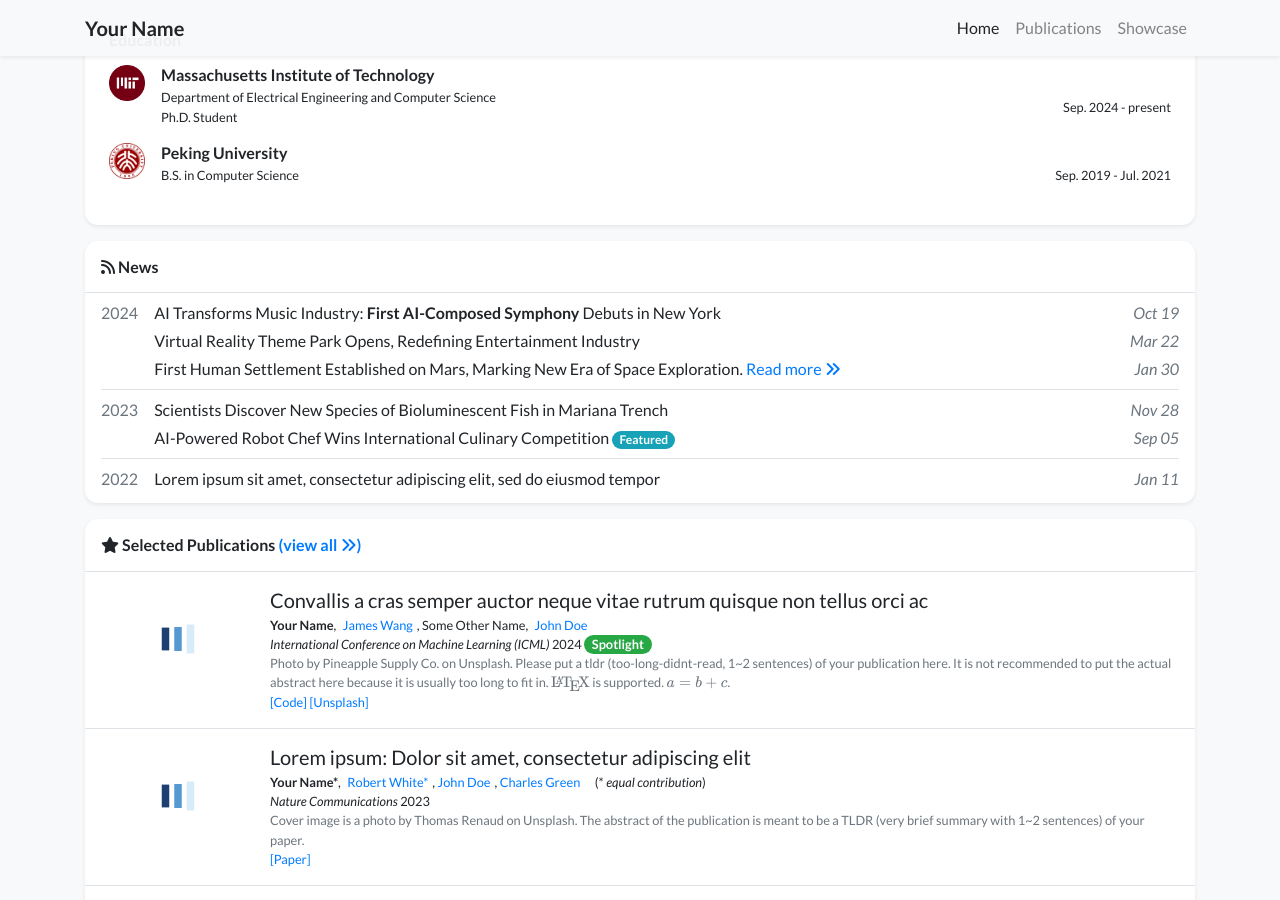
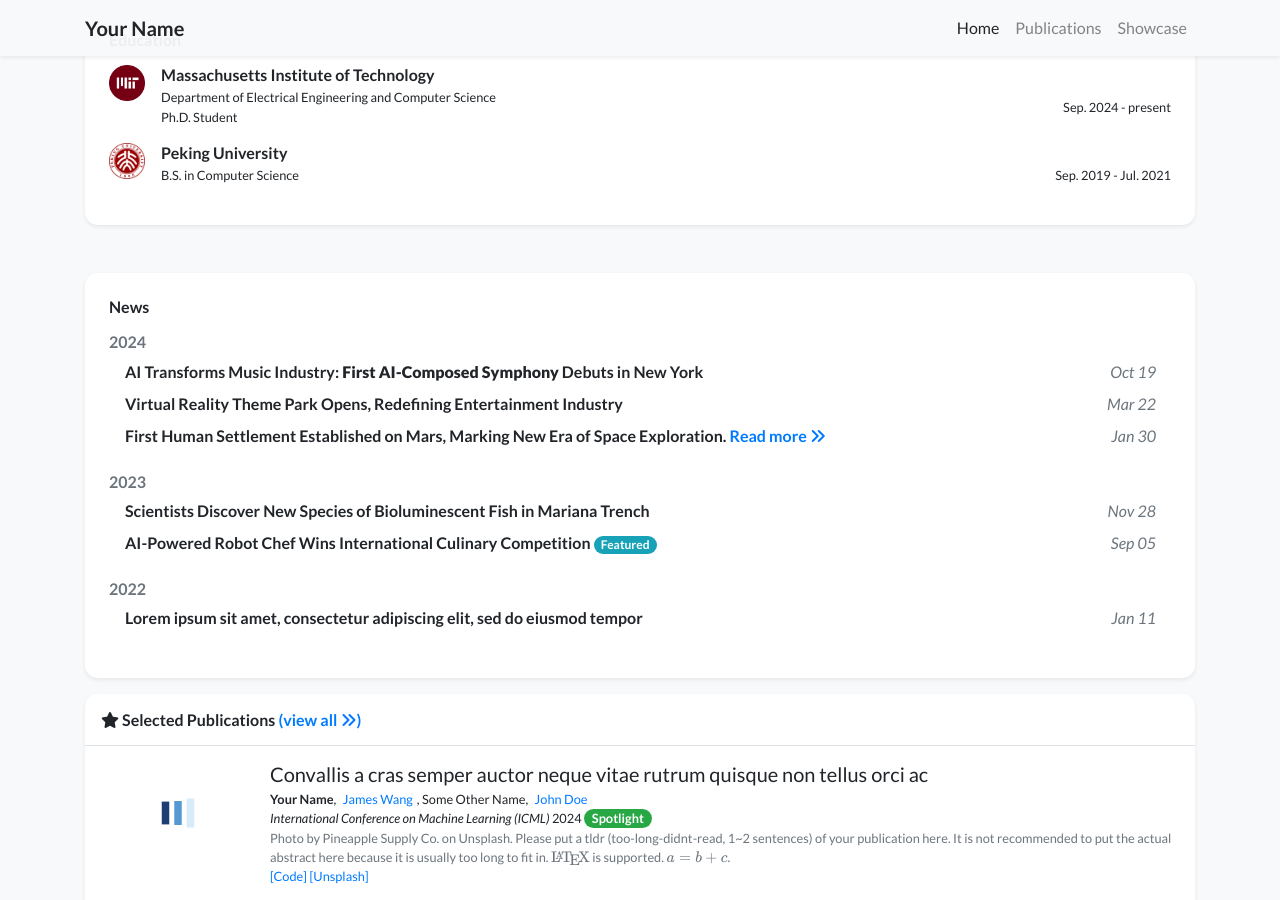
Before and after one commit to rekkles2/rekkles2.github.io, a Jekyll site: the page built from index.html, in a window 1280 px wide and 900 px high, scrolled down 671 px. Built offline with Jekyll 4.4.1, drawn with Linux system fonts in a browser that asks for light colours; nearby versions of some CDN libraries; a style sheet for code colours, icons or effects is not loaded.

Commit message:
Update news_card.html

```diff
--- a/_includes/widgets/news_card.html
+++ b/_includes/widgets/news_card.html
@@ -1,21 +1,27 @@
-{% assign news_by_year = site.news | sort: "date" | reverse | slice: 0, include.limit | group_by_exp: "item", "item.date | date: '%Y'" -%}
-
-<div class="my-3 bg-white shadow-sm rounded-xl">
-    <h6 class="p-3 mb-0 border-bottom border-gray"><i class="fas fa-rss"></i> News</h6>
-    <div class="px-3 pb-1">
-        {% for year in news_by_year %}
-        <div class="media py-1 {% if not_first -%}border-top border-gray{%- endif %}">
-            {% assign not_first = true %}
-            <div class="mr-3 text-muted my-1">{{ year.name }}</div>
-            <div class="media-body">
+<div class="row mt-5">
+  <div class="col-12">
+    <div class="card border-0 shadow-sm bg-white">
+      <div class="card-body p-4">
+        <h6 class="mb-3">News</h6>
+        <div class="scrollable-news-list">
+          {% assign news_by_year = site.news | sort: "date" | reverse | slice: 0, include.limit | group_by_exp: "item", "item.date | date: '%Y'" -%}
+          <ul class="list-unstyled">
+            {% for year in news_by_year %}
+            <li class="mb-4">
+              <h6 class="text-muted">{{ year.name }}</h6>
+              <ul class="list-unstyled pl-3 mb-0">
                 {% for item in year.items %}
-                <div class="my-1 d-flex">
-                    <div>{{ item.title }}</div>
-                    <div class="ml-auto mt-auto text-muted no-break"><i>{{ item.date | date: "%b %d" }}</i></div>
-                </div>
+                <li class="d-flex justify-content-between align-items-center mb-2">
+                  <span class="font-weight-bold mr-2">{{ item.title }}</span>
+                  <em class="text-right text-muted no-break">{{ item.date | date: "%b %d" }}</em>
+                </li>
                 {% endfor %}
-            </div>
+              </ul>
+            </li>
+            {% endfor %}
+          </ul>
         </div>
-        {% endfor %}
+      </div>
     </div>
+  </div>
 </div>
```
